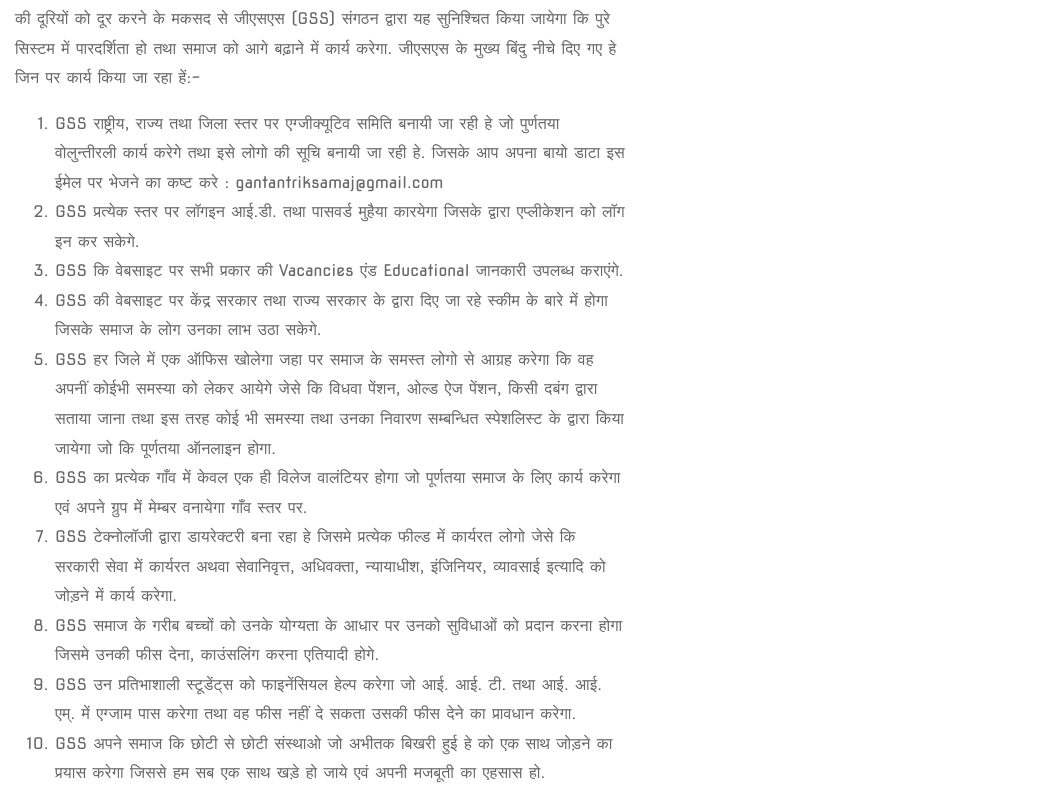
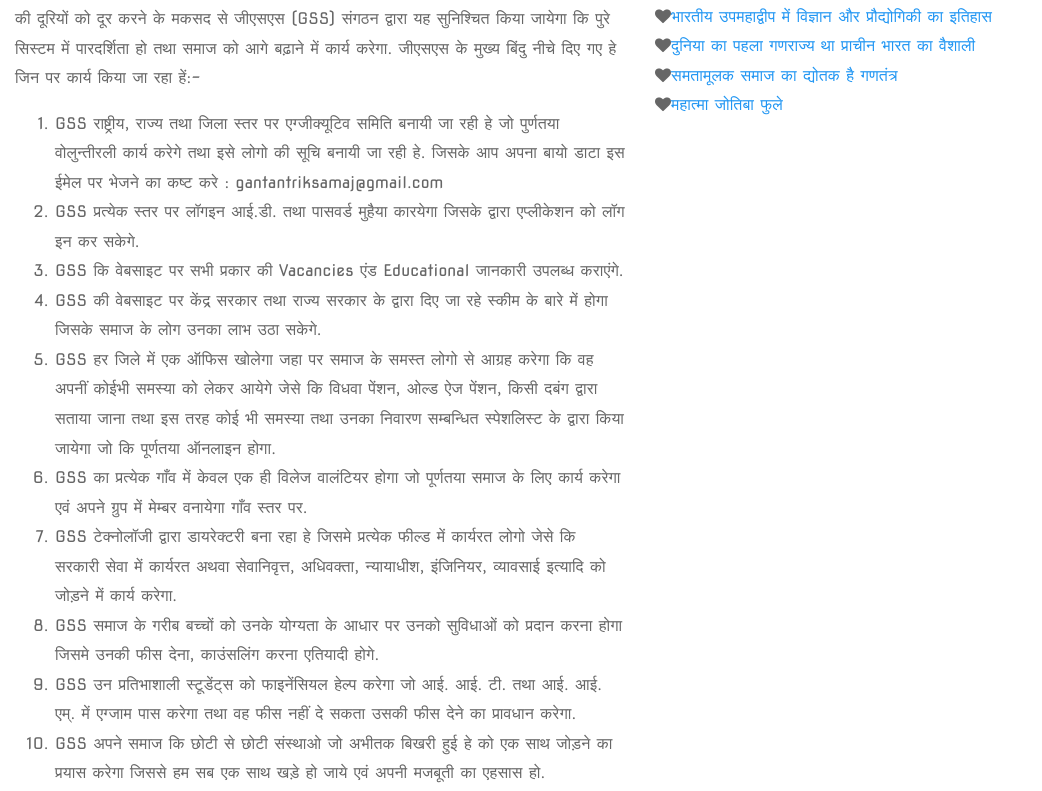
Before and after one commit to gsscentral/gsscentral.github.io, a plain HTML site: page index.html in a window 1280 px wide. Shown: the part 1160-1951 px from the top of the page, without its empty margins (0-1042 px from the left). Drawn offline with Linux system fonts and the light colour scheme; a script that the page names is missing.

Commit message:
links added

```diff
--- a/index.html
+++ b/index.html
@@ -109,6 +109,10 @@
 				   <a href="#" target="_blank" title="github"><i class="fa fa-github"></i></a>
 				   <a href="#" title="codepen"><i class="fa fa-codepen"></i></a>
 				</div>
+				<i class="fa fa-heart"></i><a href="https://en.m.wikipedia.org/wiki/History_of_science_and_technology_in_the_Indian_subcontinent" title="भारतीय उपमहाद्वीप में विज्ञान और प्रौद्योगिकी का इतिहास">भारतीय उपमहाद्वीप में विज्ञान और प्रौद्योगिकी का इतिहास</a><br />
+				<i class="fa fa-heart"></i><a href="https://hindi.news18.com/news/knowledge/vaishali-was-first-republic-in-ancient-india-2797711.html" title="दुनिया का पहला गणराज्य था प्राचीन भारत का वैशाली">दुनिया का पहला गणराज्य था प्राचीन भारत का वैशाली</a><br />
+				<i class="fa fa-heart"></i><a href="https://www.pravakta.com/republic-is-the-symbol-of-egalitarian-society/?amp=1" title="समतामूलक समाज का द्योतक है गणतंत्र">समतामूलक समाज का द्योतक है गणतंत्र</a><br />
+				<i class="fa fa-heart"></i><a href="https://www.youtube.com/watch?v=89bR-5kekcU" title="Mahatma Jyotiba Phule (महात्मा जोतिबा फुले)">महात्मा जोतिबा फुले</a>
 			</article>
 		   </section>
 		   <section class="row">
```
